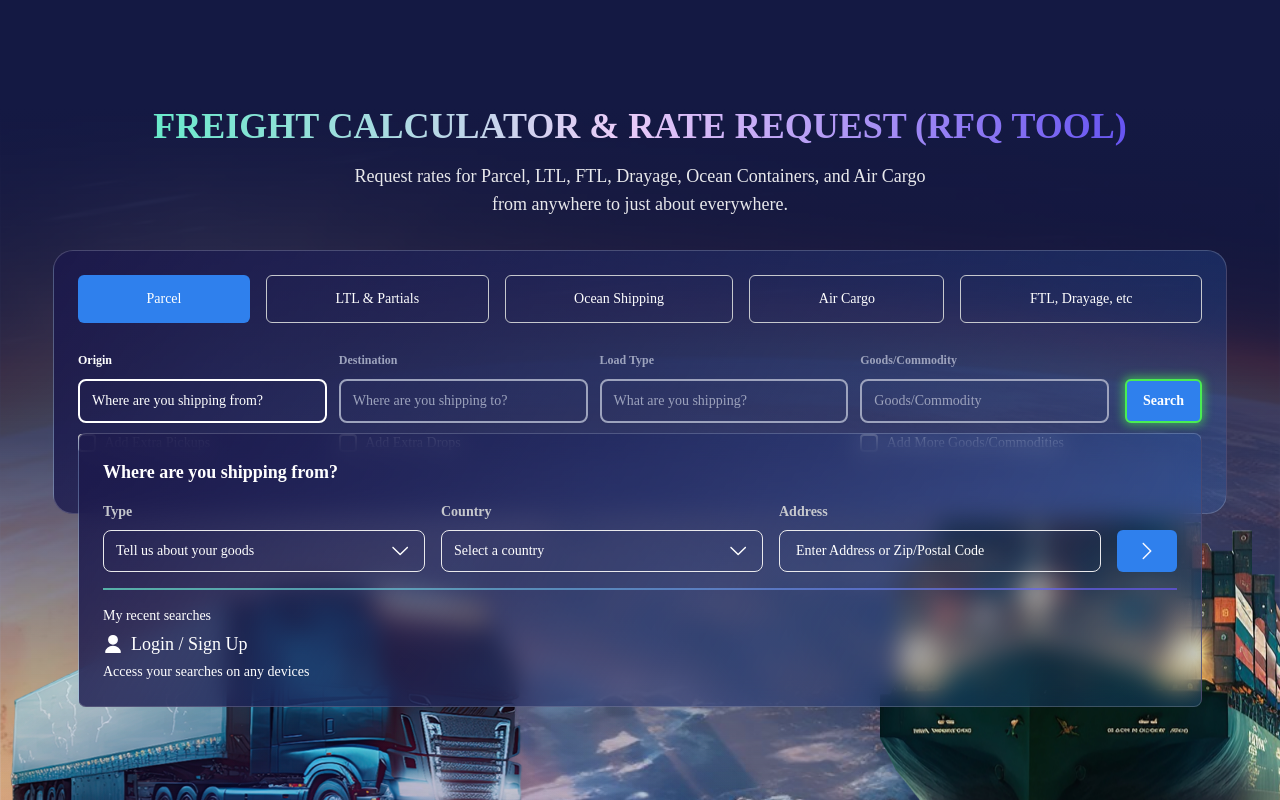
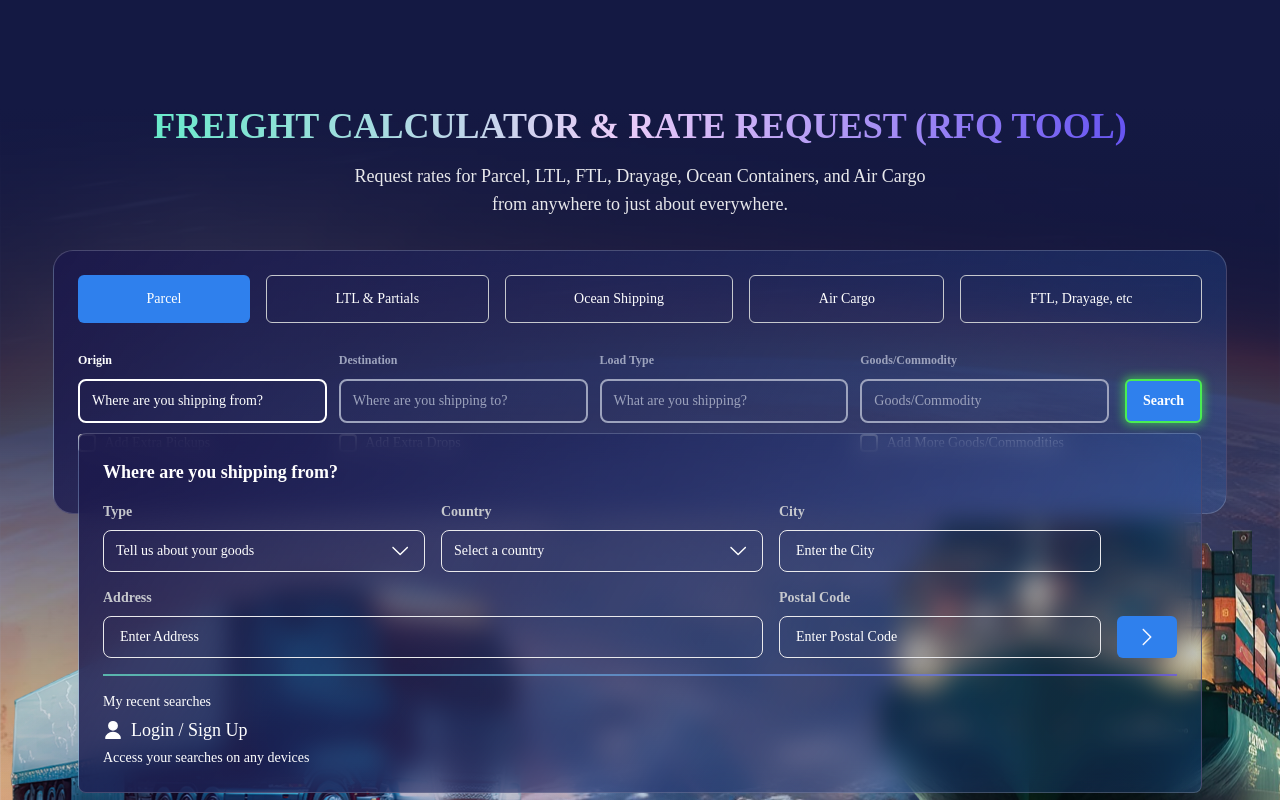
Before and after one commit to jim-carroll-123/rFLEET, a Next.js app: page / in a window 1280 px wide. Both pictures are taken after a click on the link "Where are you shipping from?". Shown: the part 1533-2333 px from the top of the page. Built offline with nearby package versions, Linux system fonts and the light colour scheme; what tw-elements would draw is missing.

Commit message:
Updating shipping input fields

```diff
--- a/src/app/(home)/sections/Calculator/Panel/Panes/From.tsx
+++ b/src/app/(home)/sections/Calculator/Panel/Panes/From.tsx
@@ -77,15 +77,41 @@ export const From = ({ methods, onSubmit }: Props) => {
               error={errors.fromCountry?.message}
             />
           </div>
-          <div>
+
+
+           <div>
+            <div className="text-input font-semibold text-gray-200 lg:mb-[8px] mb-[6px]">City</div>
+            <Input
+              value={watch('fromCity')}
+              onChange={(value) => setValue('fromCity', value, { shouldValidate: true })}
+              placeholder="Enter the City"
+              error={errors.fromCity?.message}
+            />
+          </div>
+
+          <div className="col-span-2">
             <div className="text-input font-semibold text-gray-200 lg:mb-[8px] mb-[6px]">Address</div>
             <Input
               value={watch('fromAddress')}
               onChange={(value) => setValue('fromAddress', value, { shouldValidate: true })}
-              placeholder="Enter Address or Zip/Postal Code"
+              placeholder="Enter Address"
               error={errors.fromAddress?.message}
             />
           </div>
+
+
+          <div>
+            <div className="text-input font-semibold text-gray-200 lg:mb-[8px] mb-[6px]">Postal Code</div>
+            <Input
+              value={watch('fromPostalCode')}
+              onChange={(value) => setValue('fromPostalCode', value, { shouldValidate: true })}
+              placeholder="Enter Postal Code"
+              error={errors.fromPostalCode?.message}
+            />
+          </div>
+
+
+
         </div>
         <div className="flex items-end lg:mt-0 mt-[20px]">
           <Button type="submit" size="sm" className="lg:py-[7px] py-[6px] lg:w-auto w-full">
--- a/src/app/(home)/sections/Calculator/Panel/Panes/To.tsx
+++ b/src/app/(home)/sections/Calculator/Panel/Panes/To.tsx
@@ -89,7 +89,18 @@ export const To = ({ methods, onSubmit }: Props) => {
               error={errors.toCountry?.message}
             />
           </div>
+
           <div>
+            <div className="text-input font-semibold text-gray-200 lg:mb-[8px] mb-[6px]">City</div>
+            <Input
+              value={watch('toCity')}
+              onChange={(value) => setValue('toCity', value, { shouldValidate: true })}
+              placeholder="Enter the City"
+              error={errors.toCity?.message}
+            />
+          </div>
+
+          <div className="col-span-2">
             <div className="text-input font-semibold text-gray-200 lg:mb-[8px] mb-[6px]">Address</div>
             <Input
               value={watch('toAddress')}
@@ -98,6 +109,20 @@ export const To = ({ methods, onSubmit }: Props) => {
               error={errors.toAddress?.message}
             />
           </div>
+
+
+
+          <div>
+            <div className="text-input font-semibold text-gray-200 lg:mb-[8px] mb-[6px]">Postal Code</div>
+            <Input
+              value={watch('toPostalCode')}
+              onChange={(value) => setValue('toPostalCode', value, { shouldValidate: true })}
+              placeholder="Enter Postal Code"
+              error={errors.toPostalCode?.message}
+            />
+          </div>
+
+
         </div>
         <div className="flex items-end lg:mt-0 mt-[20px]">
           <Button type="submit" size="sm" className="lg:py-[7px] py-[6px] lg:w-auto w-full">
--- a/src/app/(home)/sections/Calculator/Panel/ShippingSteps.tsx
+++ b/src/app/(home)/sections/Calculator/Panel/ShippingSteps.tsx
@@ -93,7 +93,7 @@ export const ShippingSteps = ({ shippingStepId, data }: ShippingStepsProps) => {
         </div>
       </div>
       <div className="lg:pt-[32px]">
-        <Button size="sm" glossy className="lg:w-auto w-full">
+        <Button size="sm" glossy className="lg:w-auto w-full" onClick={() => console.log("Sending data: ", data)}>
           Search
         </Button>
       </div>
--- a/src/app/(home)/sections/Calculator/Panel/index.tsx
+++ b/src/app/(home)/sections/Calculator/Panel/index.tsx
@@ -5,7 +5,9 @@ import { SubmitHandler, useForm } from 'react-hook-form';
 
 
 
-import { yupResolver } from '@hookform/resolvers/yup'
+import { yupResolver } from '@hookform/resolvers/yup';
+
+
 
 import { ButtonSelect } from '@components/ui/ButtonSelect'
 import { TabPane } from '@components/ui/TabPane'
@@ -50,7 +52,9 @@ export const Panel = () => {
     defaultValues: {
       fromType: '',
       fromCountry: '',
-      fromAddress: ''
+      fromAddress: '',
+      fromCity: '',
+      fromPostalCode: ''
     }
   })
 
@@ -60,7 +64,9 @@ export const Panel = () => {
     defaultValues: {
       toType: '',
       toCountry: '',
-      toAddress: ''
+      toAddress: '',
+      toCity: '',
+      toPostalCode: ''
     }
   })
 
--- a/src/app/(home)/sections/Calculator/Panel/types-schemas-constants.tsx
+++ b/src/app/(home)/sections/Calculator/Panel/types-schemas-constants.tsx
@@ -60,13 +60,17 @@ export const initialField: Field = {
 export const fromSchema = yup.object({
   fromType: yup.string().required(),
   fromCountry: yup.string().required(),
-  fromAddress: yup.string().required()
+  fromAddress: yup.string().required(),
+  fromCity: yup.string().required(),
+  fromPostalCode: yup.string().required()
 })
 
 export const toSchema = yup.object({
   toType: yup.string().required(),
   toCountry: yup.string().required(),
-  toAddress: yup.string().required()
+  toAddress: yup.string().required(),
+  toCity: yup.string().required(),
+  toPostalCode: yup.string().required()
 })
 
 export const loadTypeSchema: any & { fields: Field[] } = yup.object({
```
